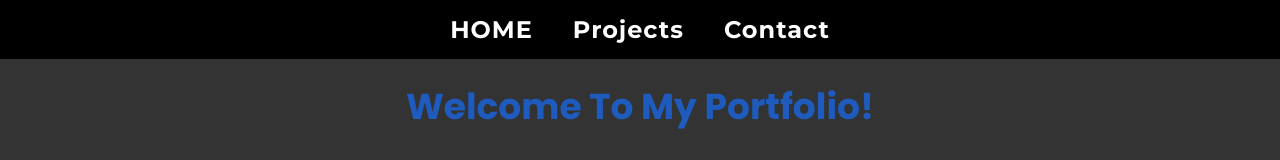
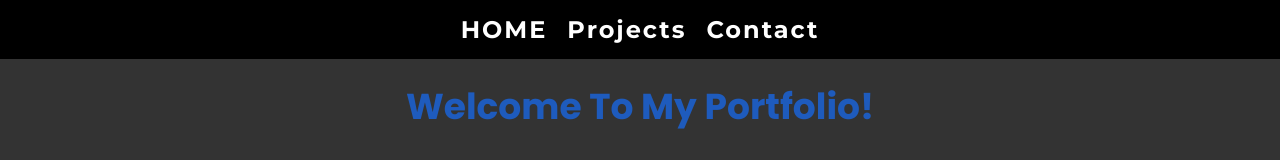
Before and after one commit to RowanRuf/RowanRufPortfolio, a plain HTML site: page index.html in a window 1280 px wide. Shown: the top 160 px of the page. Drawn offline with Linux system fonts and the light colour scheme.

Commit message:
Update styles.css

```diff
--- a/styles.css
+++ b/styles.css
@@ -21,7 +21,7 @@ nav ul {
 }
 
 nav ul li {
-    margin: 0 20px;
+    margin: 0 10px;
 }
 
 nav ul li a {
@@ -29,7 +29,7 @@ nav ul li a {
     text-decoration: none;
     font-size: 24px;
     font-weight: bold;
-    letter-spacing: 1px;
+    letter-spacing: 2px;
     transition: color 0.3s ease;
 }
 
```
